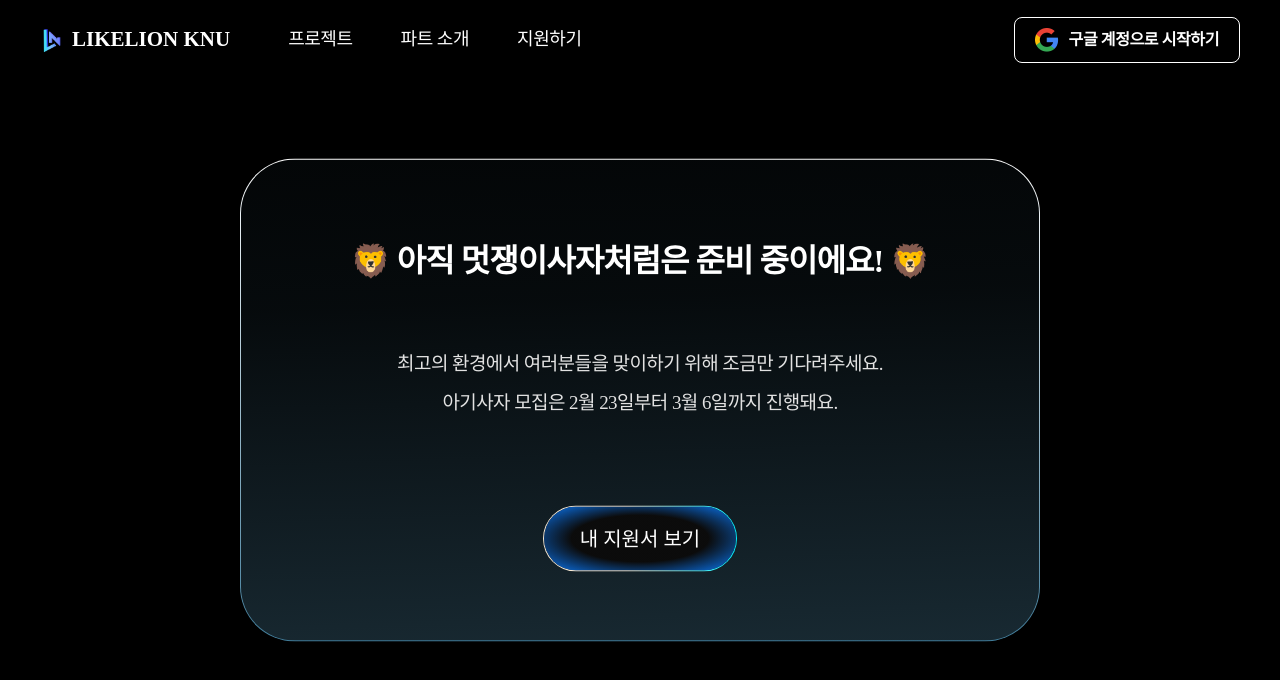
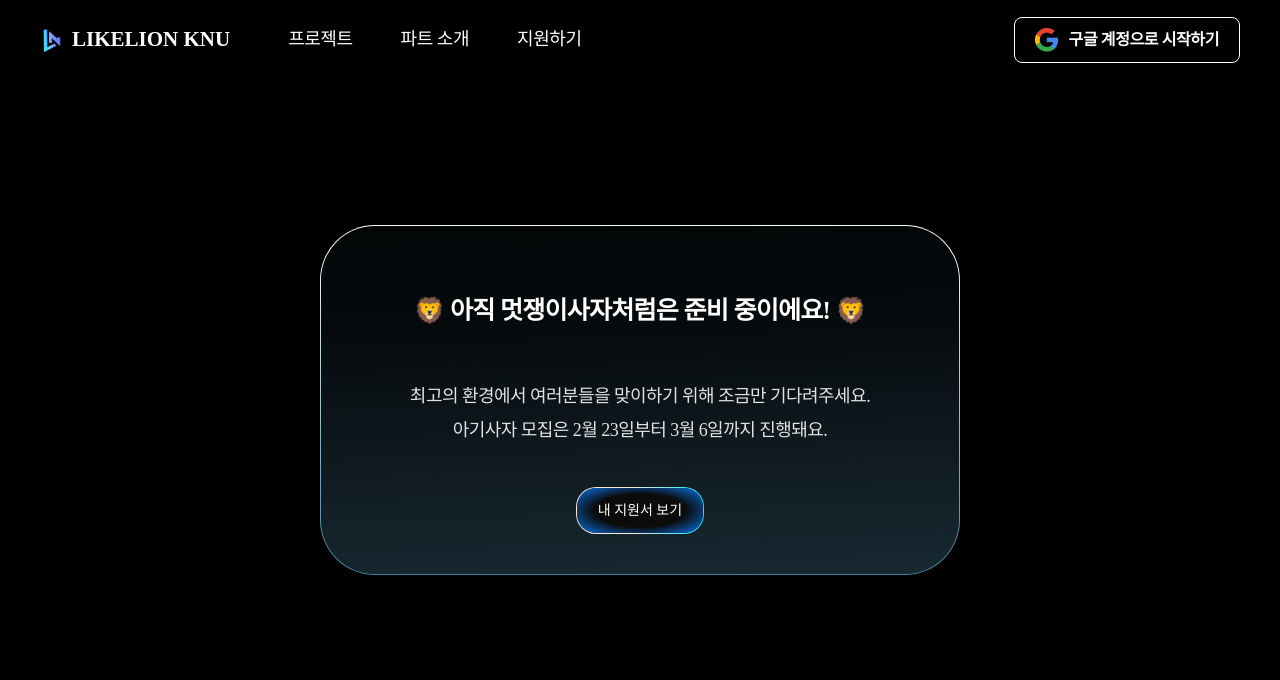
Before and after one commit to likelionknu/apply-page-client, a React (Vite) app: page / in a window 1280 px wide. Shown: the top 680 px of the page. Built offline with nearby package versions, Linux system fonts and the light colour scheme; a web font is replaced by a local one.

Commit message:
모달 & 버튼 수정 및 조정

```diff
--- a/src/features/my/components/ApplyItem.tsx
+++ b/src/features/my/components/ApplyItem.tsx
@@ -11,9 +11,7 @@ function ApplyItem() {
           2026.02.28 MON ~ 2026.03.14 FRI
         </span>
       </div>
-      <Button width="87px" borderWidth="1.01px" radius="20px" fontSize="14px">
-        서류 탈락
-      </Button>
+      <Button variant="myStatus">서류 탈락</Button>
     </div>
   );
 }
--- a/src/features/my/components/ApplyStatusSection.tsx
+++ b/src/features/my/components/ApplyStatusSection.tsx
@@ -33,8 +33,8 @@ function ApplyStatusSection() {
         </div>
       </div>
       <div className="mt-51.75 flex justify-end gap-4">
-        <Button>정보수정</Button>
-        <Button>로그아웃</Button>
+        <Button variant="my">정보수정</Button>
+        <Button variant="my">로그아웃</Button>
       </div>
     </section>
   );
--- a/src/features/recruit/pages/RecruitPage.tsx
+++ b/src/features/recruit/pages/RecruitPage.tsx
@@ -58,18 +58,10 @@ function RecruitPage() {
                 ))}
               </form>
               <div className="mt-41.75 flex gap-25">
-                <Button
-                  borderWidth="2px"
-                  radius="40px"
-                  onClick={handleTempSave}
-                >
+                <Button variant="recruit" onClick={handleTempSave}>
                   임시저장
                 </Button>
-                <Button
-                  borderWidth="2px"
-                  radius="40px"
-                  onClick={handleSubmit(onSubmit)}
-                >
+                <Button variant="recruit" onClick={handleSubmit(onSubmit)}>
                   지원하기
                 </Button>
               </div>
@@ -78,7 +70,7 @@ function RecruitPage() {
             <Modal>
               <Modal.Title>🚧 잘못된 접근입니다. 🚧</Modal.Title>
               <Modal.ButtonLayout>
-                <Button>메인으로 돌아가기</Button>
+                <Button variant="modal">메인으로 돌아가기</Button>
               </Modal.ButtonLayout>
             </Modal>
           )}
--- a/src/shared/components/Button.tsx
+++ b/src/shared/components/Button.tsx
@@ -1,27 +1,59 @@
+const BUTTON_VARIANTS = {
+  recruit: {
+    width: "258px",
+    height: "106px",
+    radius: "40px",
+    borderWidth: "2px",
+    fontSize: "20px",
+  },
+  // // 탭/제출 (196*64)
+  // sub: { width: "196px", height: "64px", radius: "20px", borderWidth: "1.35px", fontSize: "16px" },
+  my: {
+    width: "127px",
+    height: "58px",
+    radius: "20px",
+    borderWidth: "1.35px",
+    fontSize: "14px",
+  },
+  myStatus: {
+    width: "84px",
+    height: "46px",
+    radius: "20px",
+    borderWidth: "1.01px",
+    fontSize: "14px",
+  },
+  modal: {
+    width: "128px",
+    height: "47px",
+    radius: "20px",
+    borderWidth: "1px",
+    fontSize: "14px",
+  },
+};
+
+type ButtonVariantType = "modal" | "recruit" | "my" | "myStatus";
+
+// onClick 옵셔널 제거 예정
 interface ButtonProps {
-  width?: string;
-  borderWidth?: string;
-  radius?: string;
-  fontSize?: string;
+  variant: ButtonVariantType;
   children: React.ReactNode;
   onClick?: () => void;
 }
 
-function Button({
-  borderWidth = "1.35px",
-  radius = "55px",
-  fontSize = "20px",
-  children,
-  onClick,
-}: ButtonProps) {
+// 모달 버튼을 기본값으로
+function Button({ variant = "modal", children, onClick }: ButtonProps) {
+  const styles = BUTTON_VARIANTS[variant];
+
   return (
     <button
       type="button"
-      className="button-style px-9 py-5 leading-6 font-medium"
+      className="button-style flex items-center justify-center leading-6 font-medium"
       style={{
-        borderWidth: borderWidth,
-        borderRadius: radius,
-        fontSize: fontSize,
+        width: styles.width,
+        height: styles.height,
+        borderWidth: styles.borderWidth,
+        borderRadius: styles.radius,
+        fontSize: styles.fontSize,
       }}
       onClick={onClick}
     >
--- a/src/shared/components/Modal.tsx
+++ b/src/shared/components/Modal.tsx
@@ -10,7 +10,7 @@ interface ModalTextProps {
 
 function ModalTitle({ children }: ModalTextProps) {
   return (
-    <div className="mt-3 text-[16px] leading-9.5 font-semibold tracking-[-0.03em] md:text-[32px]">
+    <div className="text-[16px] leading-4 font-semibold tracking-[-0.03em] md:mt-7 md:text-[25px] md:leading-6.25">
       {children}
     </div>
   );
@@ -18,20 +18,20 @@ function ModalTitle({ children }: ModalTextProps) {
 
 function ModalDescription({ children }: ModalTextProps) {
   return (
-    <div className="flex flex-col gap-4 text-[12px] leading-5.75 font-medium tracking-[-0.03em] text-[#e2e2e2] md:mt-10 md:text-[19px]">
+    <div className="flex flex-col gap-4 text-[12px] leading-3 font-medium tracking-[-0.03em] text-[#e2e2e2] md:mt-8 md:text-[18px] md:leading-4.5">
       {children}
     </div>
   );
 }
 
 function ModalButtonLayout({ children }: ModalTextProps) {
-  return <div className="mx-auto mt-15 flex gap-20">{children}</div>;
+  return <div className="mx-auto mt-4 flex gap-20">{children}</div>;
 }
 
 function ModalMain({ children }: ModalMainProps) {
   return (
-    <div className="modal-style absolute top-1/3 left-1/2 z-100 flex h-fit w-80 -translate-x-1/2 -translate-y-1/2 items-center justify-center rounded-[44px] py-8 md:top-1/2 md:h-[483px] md:w-200 md:rounded-[55px] md:py-0">
-      <div className="text-white1 flex flex-col text-center md:gap-8">
+    <div className="modal-style absolute top-1/3 left-1/2 z-100 flex h-fit w-80 -translate-x-1/2 -translate-y-1/2 items-center justify-center rounded-[44px] py-8 md:top-1/2 md:h-87.5 md:w-160 md:rounded-[55px] md:py-11">
+      <div className="text-white1 flex h-full flex-col justify-between text-center md:gap-8">
         {children}
       </div>
     </div>
--- a/src/shared/pages/PendingPage.tsx
+++ b/src/shared/pages/PendingPage.tsx
@@ -15,7 +15,7 @@ function PendingPage() {
           <span>아기사자 모집은 2월 23일부터 3월 6일까지 진행돼요.</span>
         </Modal.Description>
         <Modal.ButtonLayout>
-          <Button>내 지원서 보기</Button>
+          <Button variant="modal">내 지원서 보기</Button>
         </Modal.ButtonLayout>
       </Modal>
     </div>
```
